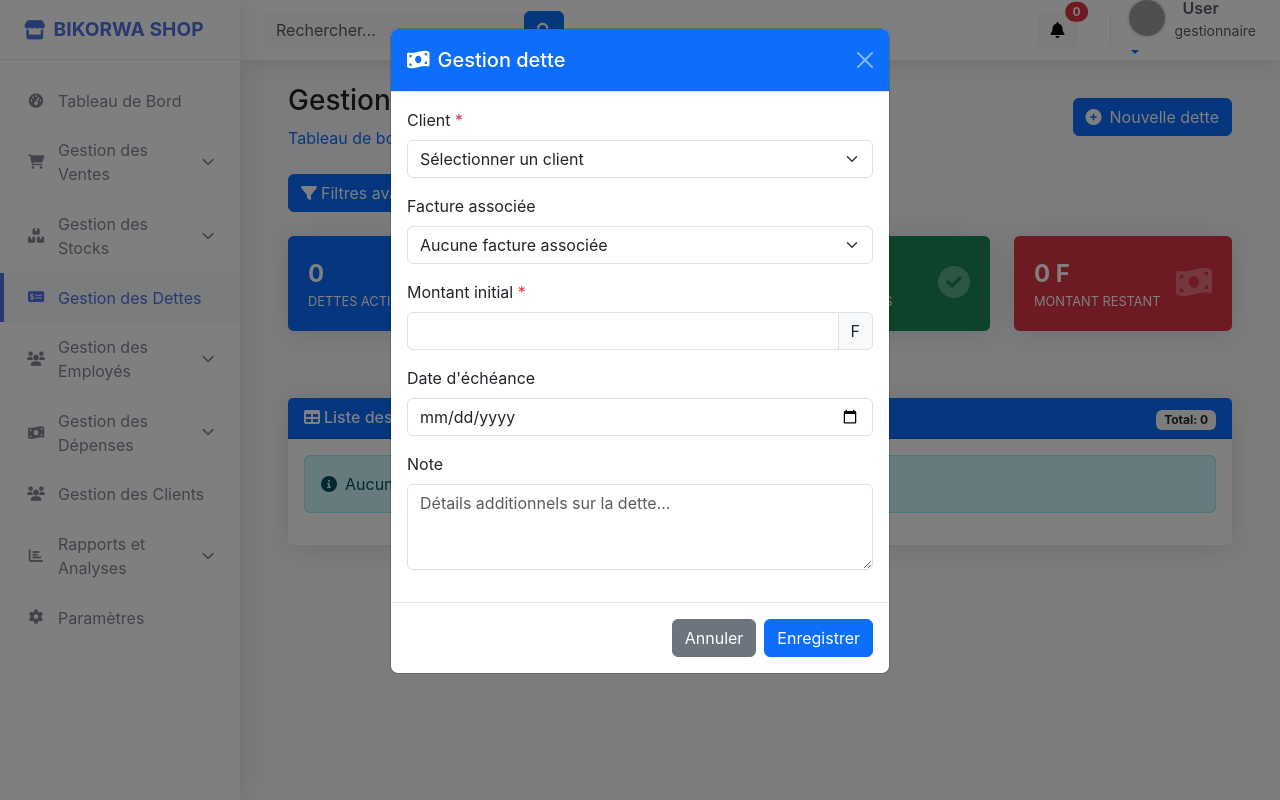
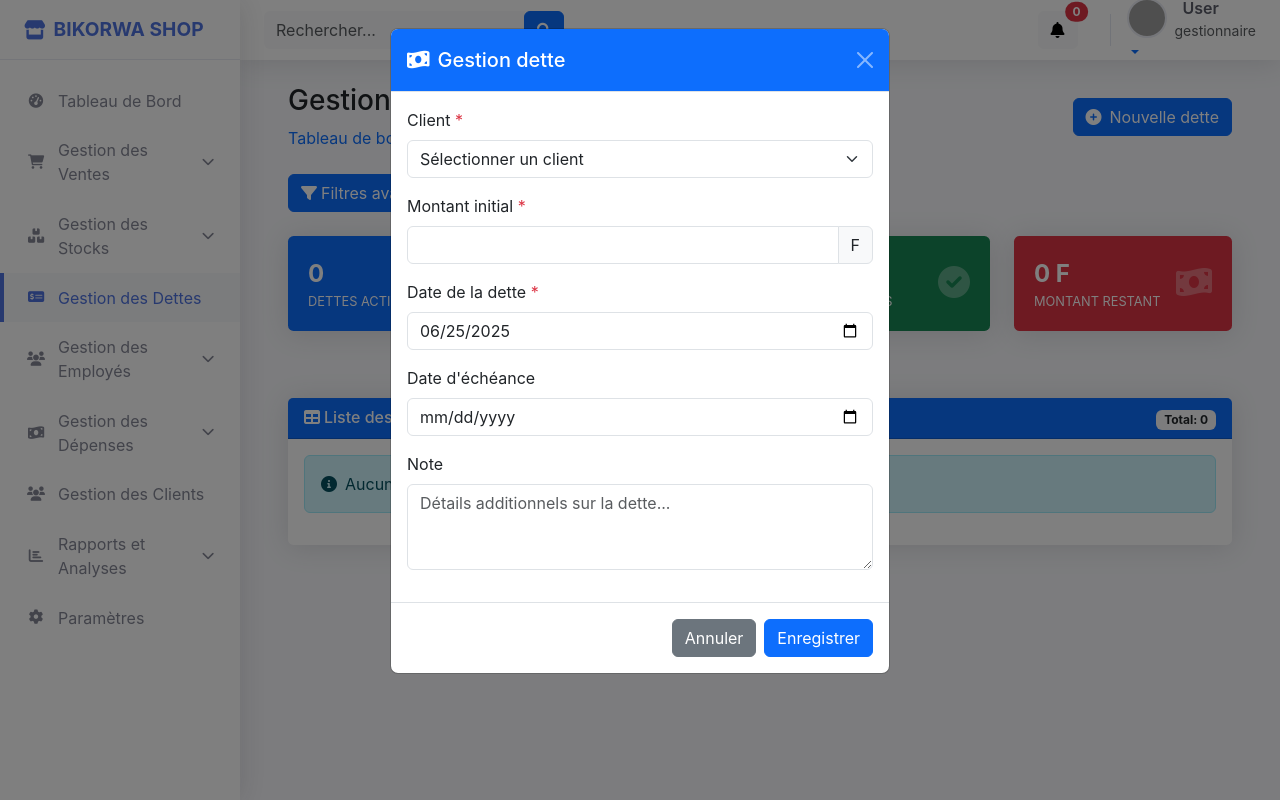
Before and after one commit to itangishak/bikorwahost, a PHP site: page /Bikorwa/src/views/dettes/index.php in a window 1280 px wide, after a click on "Nouvelle dette". Run offline with PHP 8.4, Linux system fonts and the light colour scheme; a user stored in the database is signed in; data comes from the database, SQL or seed files in the repository; data that the repository does not hold is empty; grey boxes are pictures that could not be loaded.

Commit message:
Allow manual debt creation date and remove invoice association

```diff
--- a/Bikorwa/src/views/dettes/fixed_script.js
+++ b/Bikorwa/src/views/dettes/fixed_script.js
@@ -95,18 +95,6 @@ document.addEventListener('DOMContentLoaded', function() {
     // Save payment button
     document.getElementById('savePaiementBtn').addEventListener('click', function() {
         savePaiement();
-    });
-
-    // Client selection change - load related invoices
-    document.getElementById('client_id_form').addEventListener('change', function() {
-        const clientId = this.value;
-        if (clientId) {
-            loadClientInvoices(clientId);
-        } else {
-            // Clear invoices dropdown
-            const invoiceSelect = document.getElementById('vente_id');
-            invoiceSelect.innerHTML = '<option value="">Aucune facture associée</option>';
-        }
     });
 
     // Functions
@@ -231,8 +219,11 @@ document.addEventListener('DOMContentLoaded', function() {
                         document.getElementById('date_echeance').value = '';
                     }
 
-                    // Load invoices for this client
-                    loadClientInvoices(dette.client_id, dette.vente_id);
+                    if (dette.date_creation) {
+                        document.getElementById('date_creation').value = dette.date_creation.split(' ')[0];
+                    } else {
+                        document.getElementById('date_creation').value = '';
+                    }
 
                     // Show modal
                     detteModal.show();
@@ -545,51 +536,6 @@ document.addEventListener('DOMContentLoaded', function() {
         });
     }
 
-    // Load client invoices
-    function loadClientInvoices(clientId, selectedInvoiceId = null) {
-        if (!clientId) {
-            const invoiceSelect = document.getElementById('vente_id');
-            invoiceSelect.innerHTML = '<option value="">Aucune facture associée</option>';
-            return;
-        }
-
-        // Show loading state
-        const invoiceSelect = document.getElementById('vente_id');
-        invoiceSelect.innerHTML = '<option value="">Chargement des factures...</option>';
-        invoiceSelect.disabled = true;
-
-        fetch(`${baseUrl}/src/api/dettes/get_client_invoices.php?client_id=${clientId}`)
-            .then(response => {
-                if (!response.ok) {
-                    throw new Error(`HTTP error! Status: ${response.status}`);
-                }
-                return response.json();
-            })
-            .then(data => {
-                // Re-enable and reset select
-                invoiceSelect.disabled = false;
-                invoiceSelect.innerHTML = '<option value="">Aucune facture associée</option>';
-
-                if (data.success && data.invoices && data.invoices.length > 0) {
-                    data.invoices.forEach(invoice => {
-                        const option = document.createElement('option');
-                        option.value = invoice.id;
-                        option.textContent = `${invoice.numero_facture} (${formatMontant(invoice.montant_total)} F)`;
-                        if (selectedInvoiceId && invoice.id == selectedInvoiceId) {
-                            option.selected = true;
-                        }
-                        invoiceSelect.appendChild(option);
-                    });
-                }
-            })
-            .catch(error => {
-                console.error('Error:', error);
-                invoiceSelect.disabled = false;
-                invoiceSelect.innerHTML = '<option value="">Aucune facture associée</option>';
-                showToast('Erreur', 'Impossible de charger les factures du client', 'error');
-            });
-    }
-
     // Format amount with thousands separator
     function formatMontant(montant) {
         return new Intl.NumberFormat('fr-FR').format(montant);
--- a/Bikorwa/src/views/dettes/index.php
+++ b/Bikorwa/src/views/dettes/index.php
@@ -658,19 +658,16 @@ require_once __DIR__ . '/../layouts/header.php';
                                 </div>
 
                                 <div class="mb-3">
-                                    <label for="vente_id" class="form-label">Facture associée</label>
-                                    <select class="form-select" id="vente_id" name="vente_id">
-                                        <option value="">Aucune facture associée</option>
-                                        <!-- Rempli dynamiquement lors de la sélection du client -->
-                                    </select>
-                                </div>
-
-                                <div class="mb-3">
                                     <label for="montant_initial" class="form-label">Montant initial <span class="text-danger">*</span></label>
                                     <div class="input-group">
                                         <input type="number" class="form-control" id="montant_initial" name="montant_initial" required min="1" step="1">
                                         <span class="input-group-text">F</span>
                                     </div>
+                                </div>
+
+                                <div class="mb-3">
+                                    <label for="date_creation" class="form-label">Date de la dette <span class="text-danger">*</span></label>
+                                    <input type="date" class="form-control" id="date_creation" name="date_creation" required value="<?php echo date('Y-m-d'); ?>">
                                 </div>
 
                                 <div class="mb-3">
```
Also changed, not shown: Bikorwa/src/api/dettes/add_dette.php (+6 -4 lines), Bikorwa/src/api/dettes/update_dette.php (+5 -5 lines).
